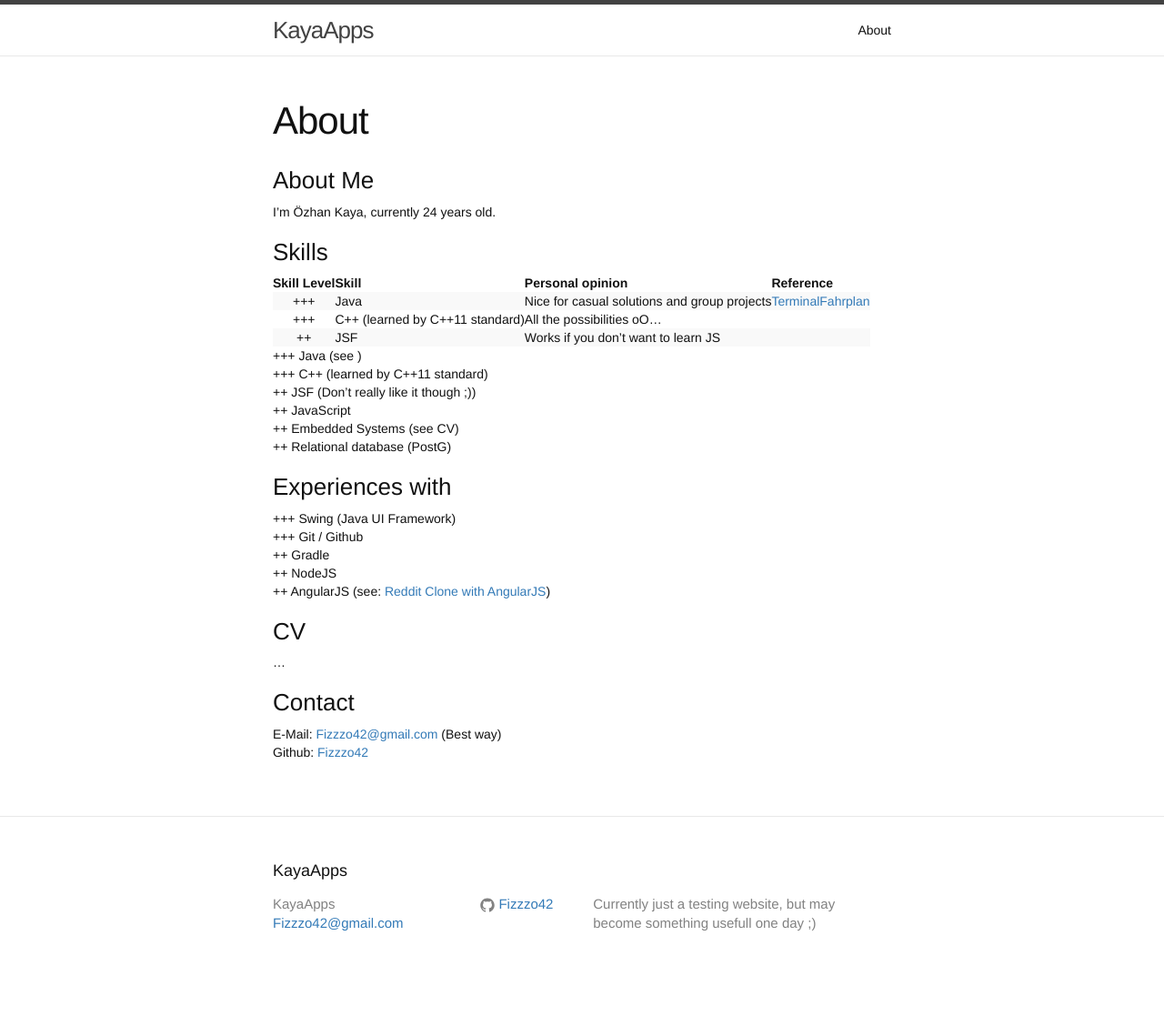
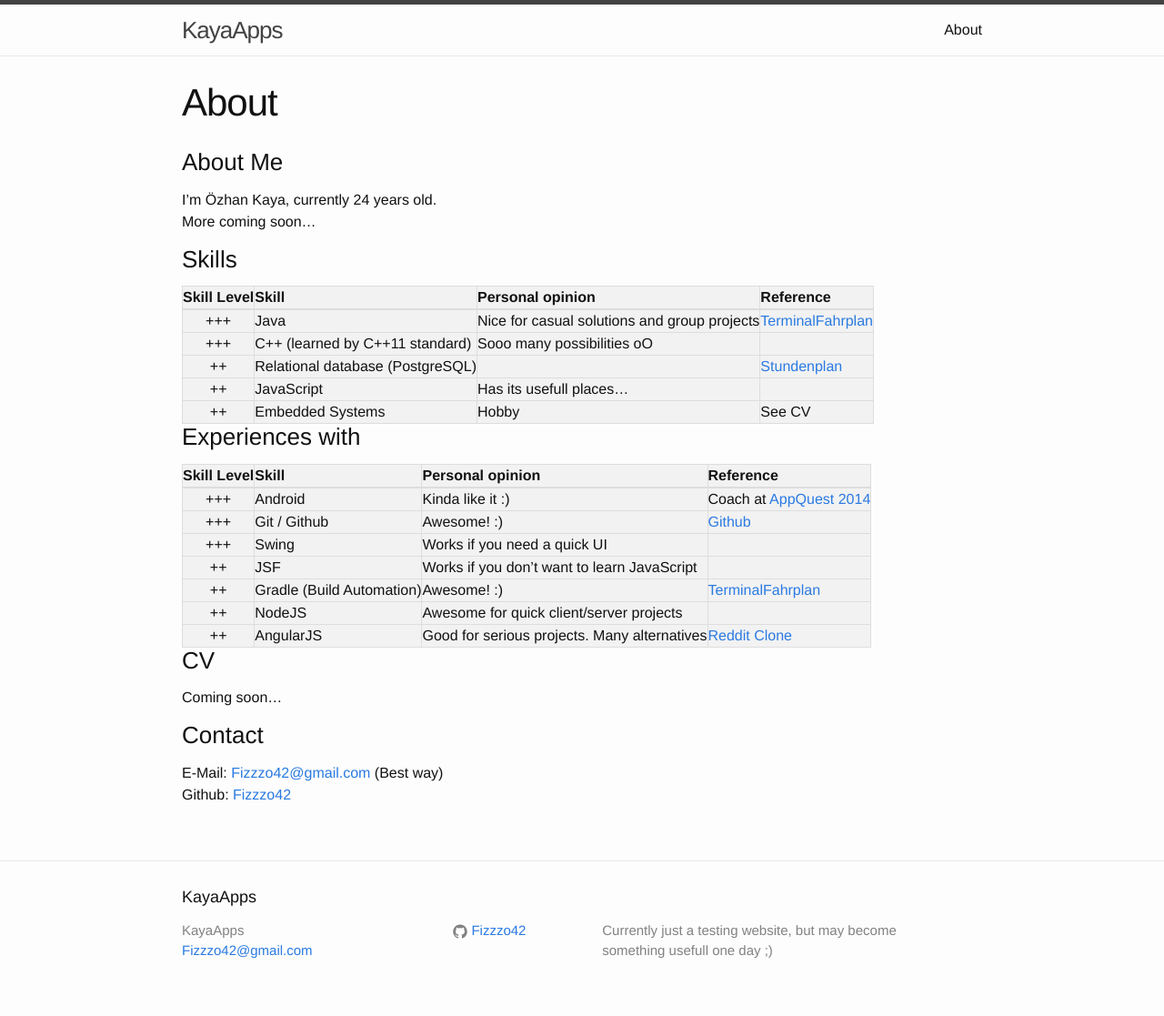
Before and after one commit to Fizzzo42/Fizzzo42.github.io, a Jekyll site: the page built from about.md, in a window 1280 px wide. Shown: the whole page at 91% size. Built offline with Jekyll 4.4.1, drawn with Linux system fonts in a browser that asks for light colours; before the commit the page ends 1081 px from its top, so only the background shows below that.

Commit message:
Added more to /about

```diff
--- a/_includes/head.html
+++ b/_includes/head.html
@@ -7,6 +7,7 @@
   <meta name="description" content="{% if page.excerpt %}{{ page.excerpt | strip_html | strip_newlines | truncate: 160 }}{% else %}{{ site.description }}{% endif %}">
 
   <link rel="stylesheet" href="{{ "/css/main.css" | prepend: site.baseurl }}">
+  <link rel="stylesheet" href="/css/own.css"/>
   <link rel="canonical" href="{{ page.url | replace:'index.html','' | prepend: site.baseurl | prepend: site.url }}">
   <link rel="alternate" type="application/rss+xml" title="{{ site.title }}" href="{{ "/feed.xml" | prepend: site.baseurl | prepend: site.url }}" />
 </head>
--- a/about.md
+++ b/about.md
@@ -11,32 +11,34 @@ I'm Özhan Kaya, currently
 	document.write(year.getFullYear()-1991);
 </script>
 years old.
+More coming soon...
 
 ### Skills
 
-{:.table-striped}
-| Skill Level   | Skill                          | Personal opinion                             | Reference                          |
-|:-------------:|:-------------------------------|:---------------------------------------------|:-----------------------------------|
-| +++           | Java                           | Nice for casual solutions and group projects |[TerminalFahrplan][terminalfahrplan]|
-| +++           | C++ (learned by C++11 standard)| All the possibilities oO...                  |                                    |
-| ++            | JSF                            | Works if you don't want to learn JS          |                                    |
-
-+++ Java (see )
-+++ C++ (learned by C++11 standard)
-++ 	JSF (Don't really like it though ;))
-++ 	JavaScript
-++ 	Embedded Systems (see CV)
-++	Relational database (PostG)
+{:.table-bordered}
+| Skill Level 	| Skill 							| Personal opinion 								| Reference 							|
+|:-------------:|:----------------------------------|:----------------------------------------------|:--------------------------------------|
+| +++ 			| Java 								| Nice for casual solutions and group projects 	| [TerminalFahrplan][terminalfahrplan] 	|
+| +++			| C++ (learned by C++11 standard)	| Sooo many possibilities oO					| 										|
+| ++ 			| Relational database (PostgreSQL) 	| 	 											| [Stundenplan][psql]					|
+| ++ 			| JavaScript 						| Has its usefull places... 					| 										|
+| ++ 			| Embedded Systems 					| Hobby 										| See CV								|
 
 ### Experiences with
-+++	Swing (Java UI Framework)
-+++	Git / Github
-++ 	Gradle
-++ 	NodeJS
-++  AngularJS (see: [Reddit Clone with AngularJS][redditClone])
+
+{:.table-bordered}
+| Skill Level 	| Skill 							| Personal opinion 								| Reference 							|
+|:-------------:|:----------------------------------|:----------------------------------------------|:--------------------------------------|
+| +++ 			| Android							| Kinda like it :)								| Coach at [AppQuest 2014][appquest]	|
+| +++ 			| Git / Github						| Awesome! :) 									| [Github][gh]							|
+| +++ 			| Swing								| Works if you need a quick UI 					| 										|
+| ++ 			| JSF 								| Works if you don't want to learn JavaScript 	| 										|
+| ++ 			| Gradle (Build Automation) 		| Awesome! :) 									| [TerminalFahrplan][terminalfahrplan]	|
+| ++ 			| NodeJS							| Awesome for quick client/server projects 		| 										|
+| ++ 			| AngularJS							| Good for serious projects. Many alternatives	| [Reddit Clone][redditClone]			|
 
 ### CV
-...
+Coming soon...
 
 ### Contact
 E-Mail: [{{  site.email  }}][mail] (Best way)
@@ -46,3 +48,5 @@ Github: [{{ site.github_username }}][gh]
 [gh]: 					https://github.com/{{ site.github_username }}
 [redditClone]:  		https://github.com/{{ site.github_username }}/RedditCloneJS
 [terminalfahrplan]:		https://github.com/{{ site.github_username }}/TerminalFahrplan
+[psql]:					https://github.com/{{ site.github_username }}/Stundenplan_PSQL
+[appquest]:				http://appquest.hsr.ch
--- a/css/main.scss
+++ b/css/main.scss
@@ -22,10 +22,10 @@ $grey-color-light: lighten($grey-color, 40%);
 $grey-color-dark:  darken($grey-color, 25%);
 
 // Width of the content area
-$content-width:    800px;
+$content-width:    1000px;
 
 $on-palm:          600px;
-$on-laptop:        800px;
+$on-laptop:        1000px;
 
 
 
@@ -46,8 +46,8 @@ $on-laptop:        800px;
 
 // Import partials from `sass_dir` (defaults to `_sass`)
 @import
+		"bootstrap",
         "base",
         "layout",
-        "syntax-highlighting",
-        "bootstrap"
+        "syntax-highlighting"
 ;
--- /dev/null
+++ b/css/own.css
@@ -0,0 +1,4 @@
+tr{
+	background-color: #F2F2F2;
+	width: auto;
+}
```
